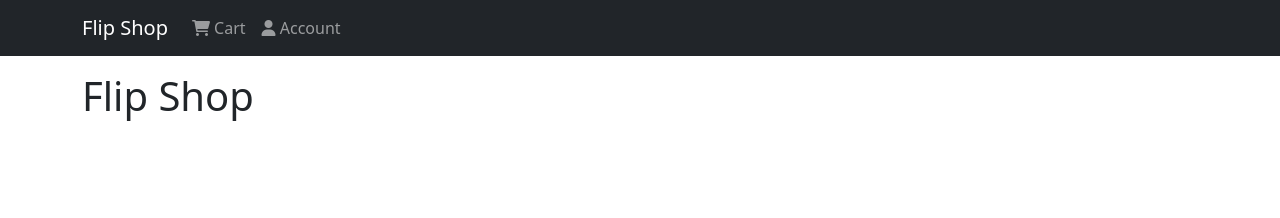
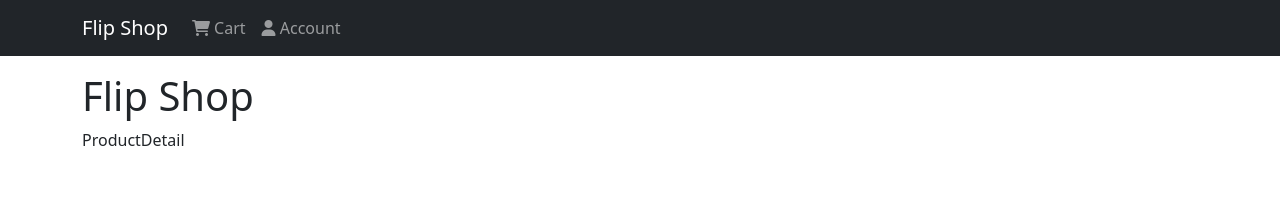
Before and after one commit to abhikumar11/FlipShop, a React (Create React App) app in the folder client/: page /product/1 in a window 1280 px wide. Shown: the top 218 px of the page. Built offline with nearby package versions, Linux system fonts and the light colour scheme; the HTML template or start-up script is replaced by a standard one.

Commit message:
initial commit

```diff
--- a/client/src/App.js
+++ b/client/src/App.js
@@ -3,6 +3,7 @@ import Footer from "./components/Footer";
 import Header from "./components/Header";
 import Home from "./components/Home";
 import { BrowserRouter, Route, Routes } from "react-router-dom";
+import ProductDetail from "./components/ProductDetail";
 function App() {
      return (
           <BrowserRouter>
@@ -13,10 +14,15 @@ function App() {
                          <Routes>
                               <Route path="/" element={<Home />} exact />
                          </Routes>
+                         <Routes>
+                              <Route
+                                   path="/product/:id"
+                                   element={<ProductDetail />}
+                              />
+                         </Routes>
                     </Container>
                </main>
                <Footer />
-
           </BrowserRouter>
      );
 }
--- /dev/null
+++ b/client/src/components/ProductDetail.js
@@ -0,0 +1,9 @@
+import React from 'react'
+import Product from './Product';
+const ProductDetail = () => {
+  return (
+    <div>ProductDetail</div>
+  )
+}
+
+export default ProductDetail;
```
Lines whose indentation alone changed are shown as unchanged.
